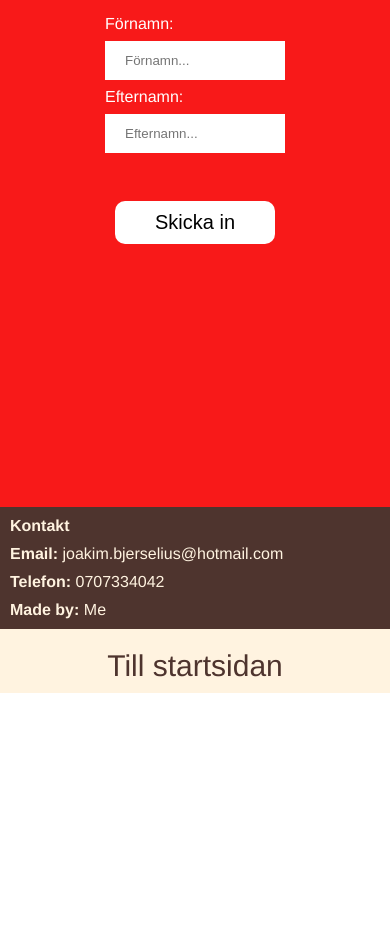
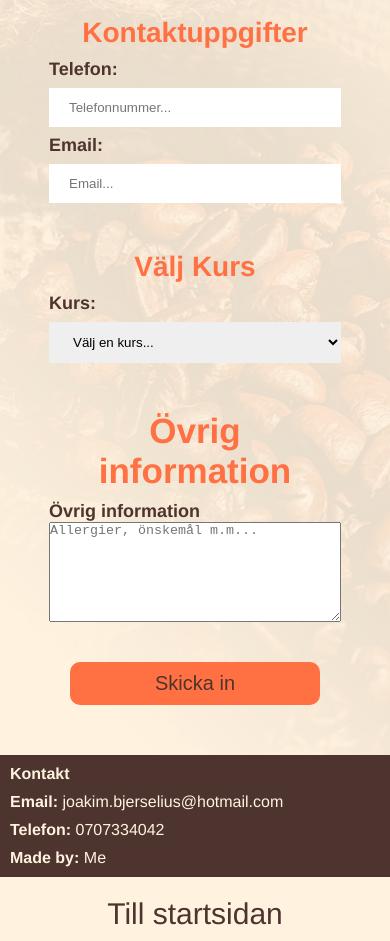
Before and after one commit to jockeBjers/cooking-school, a plain HTML site: page sign-up/sign-up-form.html in a window 390 px wide. Shown: the part 717-1658 px from the top of the page. Before the commit the page ends 1410 px from the top, so only its background shows below. Drawn offline with Linux system fonts and the light colour scheme.

Commit message:
finalize sign up form, add confirmation page and media queries for different devices

```diff
--- a/sign-up/sign-up-form.html
+++ b/sign-up/sign-up-form.html
@@ -30,18 +30,53 @@
 
         <section class="sign-up-container">
             <h2>Skriv in dig</h2>
-            <form action="../index.html" method="post" class="sign-up-form">
+            <form action="./sign-up-confirmation.html" method="post" class="sign-up-form">
 
-                <div class="names">
+                <section class="names">
+                    <h3>Namn</h3>
                     <label for="first-name">Förnamn:</label>
-                    <input type="text" name="fname" id="first-name" placeholder="Förnamn..." required>
+                    <input type="text" name="first-name" id="first-name" placeholder="Förnamn..." required>
 
 
                     <label for="last-name">Efternamn:</label>
-                    <input type="text" name="fname" id="last-name" placeholder="Efternamn..." required>
+                    <input type="text" name="last-name" id="last-name" placeholder="Efternamn..." required>
 
-                </div>
+                </section>
 
+                <section class="contacts">
+
+                    <h3>Kontaktuppgifter</h3>
+
+                    <label for="phone">Telefon:</label>
+                    <input type="tel" name="phone" id="phone" placeholder="Telefonnummer..." required>
+
+                    <label for="email">Email:</label>
+                    <input type="email" name="email" id="email" placeholder="Email..." required>
+
+                </section>
+
+                <section class="courses">
+
+                    <h3>Välj Kurs</h3>
+
+                    <label for="course">Kurs:</label>
+                    <select name="course" id="course" required>
+                        <option value="" disabled selected>Välj en kurs...</option>
+                        <option value="italian">Italiensk matlagning</option>
+                        <option value="pizza">Pizzabakning</option>
+                        <option value="mexican">Mexikansk matlagning</option>
+                        <option value="baking">Bröd och surdeg</option>
+                        <option value="beverage">Vin och dryck</option>
+                        <option value="coffee">Kaffe och barista</option>
+                        <option value="Thai">Thaimatlagning</option>
+                    </select>
+                </section>
+
+                <section class="courses">
+                    <h2>Övrig information</h2>
+                    <label for="general-info">Övrig information</label>
+                    <textarea id="general-info" name="general-info" placeholder="Allergier, önskemål m.m..."></textarea>
+                </section>
                 <input type="submit" value="Skicka in">
             </form>
         </section>
@@ -56,6 +91,7 @@
         <nav class="page-nav" id="footer-nav">
             <a class="page-links" href="../index.html">Till startsidan</a>
         </nav>
+
         <div id="footer-right">
             <p class="footer-text"><strong>Kontakt</strong></p>
             <p class="footer-text"><strong>Email: </strong> joakim.bjerselius@hotmail.com</p>
--- a/sign-up/sign-up.css
+++ b/sign-up/sign-up.css
@@ -1,11 +1,16 @@
 #sign-up-page {
     width: 100%;
-    height: 100vh;
-    background-color: rgb(248, 25, 25);
-    color: white;
+    background-image:
+        linear-gradient(45deg, #fff3e0 10%, transparent 40%),
+        linear-gradient(230deg, #fff3e0 10%, transparent 40%),
+        url('../images/coffee.jpg');
+    background-repeat: no-repeat;
+    background-size: cover;
+    color: #4E342E;
     display: flex;
     justify-content: center;
     align-items: center;
+
 }
 
 .sign-up-container {
@@ -13,65 +18,156 @@
     flex-direction: column;
     align-items: center;
     justify-content: center;
-    border: 4px, dashed, white;
+    background-color: #fff3e0bb;
     border-radius: 20px;
     padding: 50px;
     gap: 20px;
     width: 40%;
     min-width: 240px;
+    margin: 100px;
+    transition: background-color 0.9s ease;
 
 }
-.sign-up-container h2{
-    font-size: 30px;
+
+.sign-up-container:hover {
+    background-color: #fff3e0;
+
+}
+
+.sign-up-container h2 {
+    font-size: 35px;
     text-align: center;
 }
-.sign-up-form{
+
+.sign-up-form {
     display: flex;
     flex-direction: column;
-   /*  align-items: start; */
+    /*  align-items: start; */
     justify-content: center;
-    width:80%;
+    width: 80%;
     min-width: 200px;
-    gap:20px;
+    gap: 20px;
 }
 
-.names {
+.names,
+.contacts,
+.courses {
     display: flex;
     flex-direction: column;
     align-items: start;
     justify-content: center;
-    margin:10px;
+    margin: 10px;
+    font-weight: bold;
+    font-size: 18px;
 }
 
-input[type=text] {
-    border:none;
+h2,
+h3 {
+    color: #FF7043;
+    margin-bottom: 10px;
+    align-self: center;
+}
+
+h3 {
+    font-size: 28px;
+}
+
+input[type=text],
+input[type=email],
+input[type=tel],
+select {
+    border: none;
     width: 100%;
     padding: 12px 20px;
     margin: 8px 0;
     box-sizing: border-box;
 }
 
-.bold {
-    font-weight: bold;
-    font-size: 18px;
+textarea{
+    width:100%;
+    height:100px;
+    resize: vertical;
 }
 
-input[type=submit]{
-    color: rgb(0, 0, 0);
-    background-color: white;
+
+input[type=submit] {
+    color: #4E342E;
+    background-color: #FF7043;
     align-self: center;
-    border:none;
+    border: none;
     font-size: 20px;
-    margin:10px;
-    padding:10px;
+    margin: 10px;
+    padding: 10px;
     width: 80%;
     border-radius: 10px;
 }
 
-@media all and (max-width: 600px) {
-    .sign-up-container{
-        border: none;
+
+/* CONFIRMATION */
+
+#sign-up-confirmation{
+    background-color: #fff3e0;
+    display: flex;
+    gap:20px;
+    flex-direction: column;
+    margin:40px;
+    padding:20px;
+    width:400px;
+    border: 1px solid #4E342E;
+}
+
+#confirmation-link{
+    display:flex;
+    justify-content: center;
+    align-items: center;
+    padding:10px;
+    margin:10px;
+    background-color: #ffffff;
+
+}
+
+
+
+
+
+
+/* MEDIA QUERIES */
+
+@media all and (max-width: 1250px) {
+    .sign-up-container {
+        border-radius: 0px;
+        width: 100%;
+        padding: 40px 0px;
+        width: 60%;
+        background-color: #fff3e0e3;
     }
 
 
 }
+@media all and (max-width: 900px) {
+    .sign-up-container {
+        border-radius: 0px;
+        width: 100%;
+        padding:0px;
+        padding: 40px 0px;
+        margin: 0px;
+        width: 80%;
+        background-color: #fff3e0e3;
+    }
+
+
+}
+
+@media all and (max-width: 600px) {
+    .sign-up-container {
+        border-radius: 0px;
+        width: 100%;
+        padding:0px;
+        padding: 40px 0px;
+        margin: 0px;
+        width: 100%;
+        background-color: #fff3e0e3;
+    }
+
+
+}
```
Also changed, not shown: sign-up/sign-up-confirmation.html (added, +34 -0 lines), images/coffee.jpg (added).
